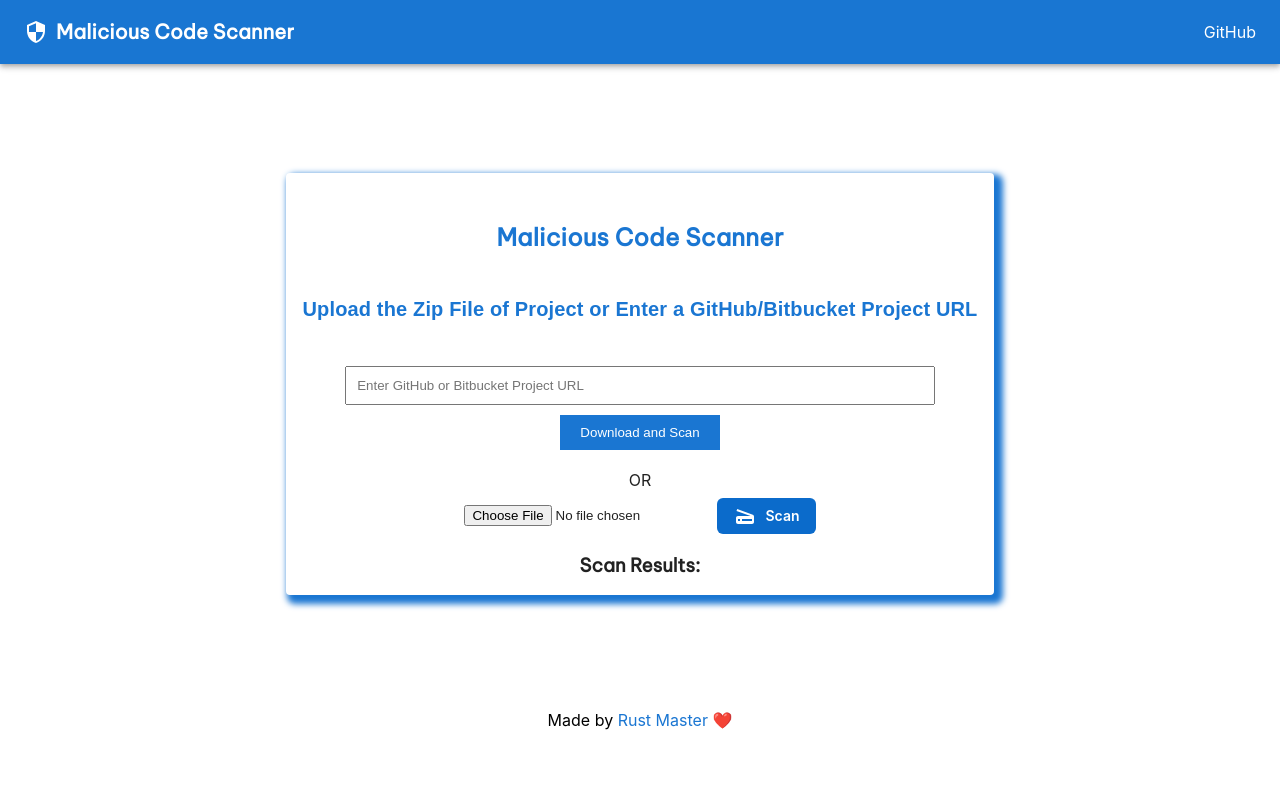
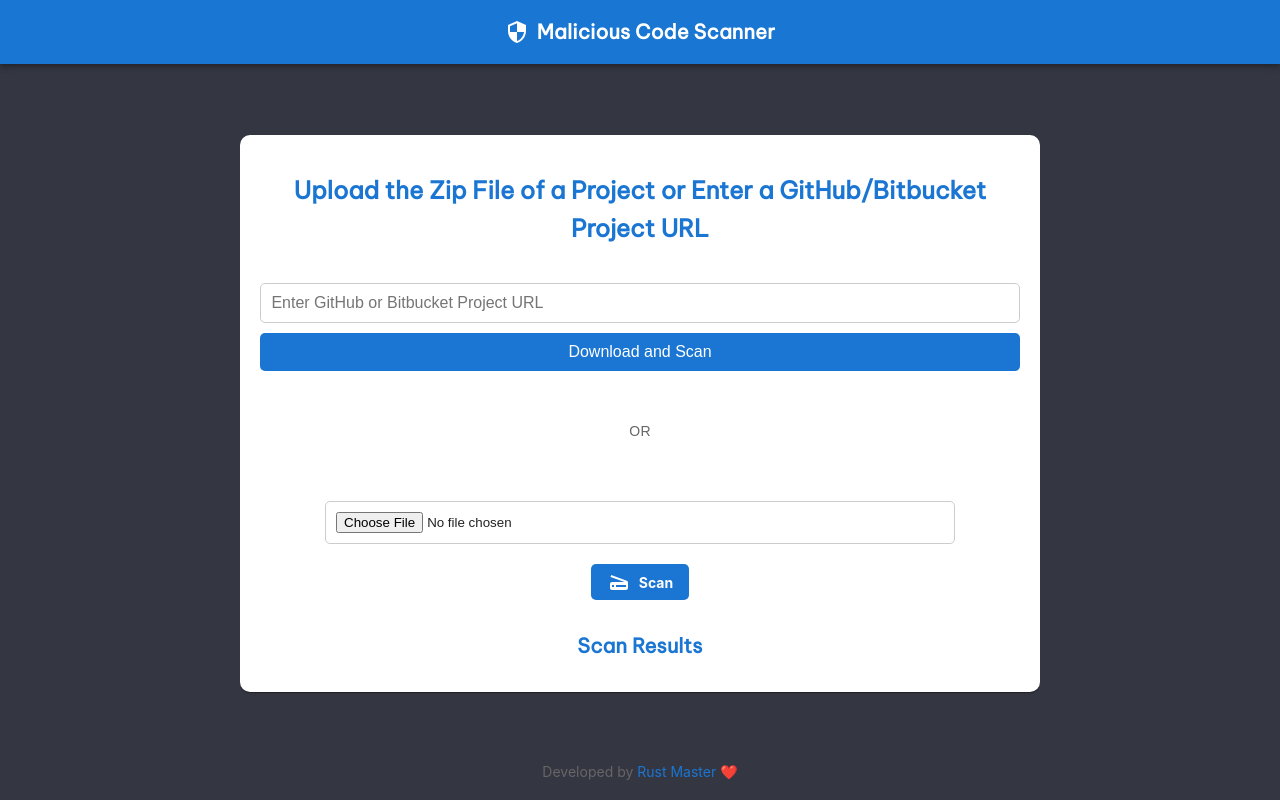
Before and after one commit to rust-master/malicious-code-scanner, a React (Create React App) app: page / in a window 1280 px wide. Built offline with nearby package versions, Linux system fonts and the light colour scheme.

Commit message:
UI/UX update

```diff
--- a/src/App.js
+++ b/src/App.js
@@ -252,7 +252,7 @@ function App() {
   const backgroundColor = isNewFile
     ? "black"
     : results.length === 0
-      ? "white"
+      ? "#343642"
       : results[0] === "No Malicious Code Found"
         ? "#3cbe4b"
         : "#f10e43";
@@ -261,83 +261,129 @@ function App() {
     <div
     className="main"
     style={{
-        overflow: "hidden !important",
+      overflow: "hidden",
       backgroundColor: backgroundColor,
+      minHeight: "100vh",
+      display: "flex",
+      flexDirection: "column",
+      alignItems: "center",
     }}
   >
     <ResponsiveAppBar />
-      <div className="App">
+    <div className="App" style={{ width: "100%", maxWidth: "800px", margin: "auto" }}>
       <ToastContainer />
-        <Card className="CardDiv" sx={{ marginTop: 5, minWidth: 275, boxShadow: "5px 5px 6px 4px #1A76D2" }}>
+      <Card
+        className="CardDiv"
+        sx={{
+          marginTop: 5,
+          marginBottom: 5,
+          padding: "20px",
+          boxShadow: "10 18px 26px rgba(0, 0, 0, 0.2)",
+          borderRadius: "10px",
+        }}
+      >
         <CardContent>
           <Typography
-              sx={{ fontSize: 24, fontFamily: "Be Vietnam Pro", fontWeight: 600 }}
-              color="#1A76D2"
-              gutterBottom
-            >
-              Malicious Code Scanner
-            </Typography>
-            <Typography
-              variant="h6"
+            variant="h5"
             style={{
               color: "#1A76D2",
               fontWeight: "bold",
               textAlign: "center",
-                marginBottom: "15px",
-                fontFamily: "Arial, sans-serif",
+              marginBottom: "20px",
+              fontFamily: "Be Vietnam Pro, Arial, sans-serif",
               lineHeight: "1.6",
             }}
           >
-              Upload the Zip File of Project or Enter a GitHub/Bitbucket Project URL
+            Upload the Zip File of a Project or Enter a GitHub/Bitbucket Project URL
           </Typography>
         </CardContent>
 
-          <div>
+        {/* Input Section */}
+        <div style={{ marginBottom: "20px" }}>
           <input
             type="text"
             value={githubURL}
             onChange={(e) => setGithubURL(e.target.value)}
             placeholder="Enter GitHub or Bitbucket Project URL"
             style={{
-                width: "80%",
-                margin: "10px auto",
-                display: "block",
+              width: "97%",
               padding: "10px",
+              borderRadius: "5px",
+              border: "1px solid #ccc",
+              fontSize: "16px",
+              marginBottom: "10px",
             }}
           />
           <button
             onClick={handleDownload}
             style={{
+              width: "100%",
               backgroundColor: "#1A76D2",
               color: "white",
               border: "none",
-                padding: "10px 20px",
+              borderRadius: "5px",
+              padding: "10px",
+              fontSize: "16px",
               cursor: "pointer",
-                marginBottom: "20px",
             }}
           >
             Download and Scan
           </button>
         </div>
 
-          <div>OR</div>
+        {/* Divider */}
+        <Typography
+          variant="body2"
+          style={{
+            textAlign: "center",
+            margin: "20px 0",
+            color: "#666",
+            fontFamily: "Arial, sans-serif",
+          }}
+        >
+          OR
+        </Typography>
 
-          <UploadForm handleUpload={handleUpload} fileInputRef={fileInputRef} setGithubURL={setGithubURL} githubURL={githubURL} setResults={setResults} results={results} />
+        {/* File Upload Section */}
+        <UploadForm
+          handleUpload={handleUpload}
+          fileInputRef={fileInputRef}
+          setGithubURL={setGithubURL}
+          githubURL={githubURL}
+          setResults={setResults}
+          results={results}
+        />
 
-
+        {/* Scan Results Section */}
         <SearchResults results={results} />
 
-          <LinearProgress color="success" style={{ display: progressBar === false ? "none" : "block" }} />
+        {/* Progress Bar */}
+        <LinearProgress
+          color="success"
+          sx={{
+            display: progressBar === false ? "none" : "block",
+            marginTop: "20px",
+            borderRadius: "5px",
+          }}
+        />
       </Card>
     </div>
-      <p>
-        Made by{" "}
-        <a style={{ color: "#1A76D2" }} href="https://github.com/rust-master" target="_blank" rel="noreferrer">
-          Rust Master ❤️{" "}
+
+    {/* Footer */}
+    <footer style={{ marginBottom: "20px", fontSize: "14px", color: "#666" }}>
+    Developed by{" "}
+      <a
+        style={{ color: "#1A76D2", textDecoration: "none"}}
+        href="https://github.com/rust-master"
+        target="_blank"
+        rel="noreferrer"
+      >
+        Rust Master ❤️
       </a>
-      </p>
+    </footer>
     <Analytics />
   </div>
+
   );
 }
 
--- a/src/AppBar.js
+++ b/src/AppBar.js
@@ -1,119 +1,42 @@
-import * as React from "react";
+import React from "react";
 import AppBar from "@mui/material/AppBar";
-import Box from "@mui/material/Box";
 import Toolbar from "@mui/material/Toolbar";
-import IconButton from "@mui/material/IconButton";
 import Typography from "@mui/material/Typography";
-import Menu from "@mui/material/Menu";
-import MenuIcon from "@mui/icons-material/Menu";
+import SecurityIcon from "@mui/icons-material/Security";
 import Container from "@mui/material/Container";
-import Button from "@mui/material/Button";
-import SecurityIcon from "@mui/icons-material/Security";
-import GitHub from "@mui/icons-material/GitHub";
 
 function ResponsiveAppBar() {
-  const [anchorElNav, setAnchorElNav] = React.useState(null);
-
-  const handleOpenNavMenu = (event) => {
-    setAnchorElNav(event.currentTarget);
-  };
-
-  const handleCloseNavMenu = () => {
-    setAnchorElNav(null);
-  };
-
   return (
     <AppBar position="static">
       <Container maxWidth="xl">
-        <Toolbar disableGutters>
-          <SecurityIcon sx={{ display: { xs: "none", md: "flex" }, mr: 1 }} />
+        <Toolbar
+          disableGutters
+          sx={{
+            justifyContent: "center", // Centers all items inside the toolbar
+            textAlign: "center",
+          }}
+        >
+          <SecurityIcon sx={{ mr: 1 }} />
           <Typography
             variant="h6"
             noWrap
             component="a"
             href="/"
             sx={{
-              mr: 9,
-              display: { xs: "none", md: "flex" },
-              fontFamily: "Be Vietnam Pro",
+              display: "flex",
+              alignItems: "center",
+              fontFamily: "Be Vietnam Pro, sans-serif",
               fontWeight: 700,
-              //   letterSpacing: '.3rem',
               color: "inherit",
               textDecoration: "none",
             }}
           >
             Malicious Code Scanner
           </Typography>
-
-          <Box sx={{ flexGrow: 1, display: { xs: "flex", md: "none" } }}>
-            <IconButton
-              size="large"
-              aria-label="account of current user"
-              aria-controls="menu-appbar"
-              aria-haspopup="true"
-              onClick={handleOpenNavMenu}
-              color="inherit"
-            >
-              <MenuIcon />
-            </IconButton>
-            <Menu
-              id="menu-appbar"
-              anchorEl={anchorElNav}
-              anchorOrigin={{
-                vertical: "bottom",
-                horizontal: "left",
-              }}
-              keepMounted
-              transformOrigin={{
-                vertical: "top",
-                horizontal: "left",
-              }}
-              open={Boolean(anchorElNav)}
-              onClose={handleCloseNavMenu}
-              sx={{
-                display: { xs: "block", md: "none" },
-              }}
-            >
-              <Button>
-                <GitHub sx={{ display: { xs: "flex", md: "none" }, mr: 1 }} />
-                {"Github"}
-              </Button>
-            </Menu>
-          </Box>
-          <SecurityIcon sx={{ display: { xs: "flex", md: "none" }, mr: 1 }} />
-          <Typography
-            variant="h5"
-            noWrap
-            component="a"
-            href="/"
-            sx={{
-              mr: 2,
-              display: { xs: "flex", md: "none" },
-              flexGrow: 1,
-              fontFamily: "monospace",
-              fontWeight: 700,
-              letterSpacing: ".3rem",
-              color: "inherit",
-              textDecoration: "none",
-            }}
-          >
-            Malicious Code Scanner
-          </Typography>
-          <Box sx={{ flexGrow: 1, display: { xs: "none", md: "flex" } }}></Box>
-          <Box sx={{ flexGrow: 0 }}>
-            <a
-              href="https://github.com/rust-master/malicious-code-scanner"
-              target="_blank"
-              rel="noreferrer"
-              style={{ textDecoration: "none", color: "white" }}
-            >
-              {" "}
-              GitHub
-            </a>
-          </Box>
         </Toolbar>
       </Container>
     </AppBar>
   );
 }
+
 export default ResponsiveAppBar;
--- a/src/SearchResults.js
+++ b/src/SearchResults.js
@@ -1,15 +1,37 @@
 import React from 'react';
+import Typography from "@mui/material/Typography";
 
 const SearchResults = ({ results }) => {
   return (
-    <div>
-      <h3 style={{fontFamily: "Be Vietnam Pro"}}>Scan Results:</h3>
-      <ul>
-        {results.map((result, index) => (
-          <li style={{listStyle: "none", fontFamily: "Be Vietnam Pro"}} key={index}>{result}</li>
-        ))}
-      </ul>
-    </div>
+<div style={{ marginTop: "30px" }}>
+  <Typography
+    variant="h6"
+    sx={{
+      fontFamily: "Be Vietnam Pro, Arial, sans-serif",
+      fontWeight: "bold",
+      marginBottom: "10px",
+      textAlign: "center",
+      color: "#1A76D2",
+    }}
+  >
+    Scan Results
+  </Typography>
+  <ul style={{ padding: "0", margin: "0", listStyle: "none", textAlign: "center" }}>
+    {results.map((result, index) => (
+      <li
+        key={index}
+        style={{
+          fontFamily: "Be Vietnam Pro, Arial, sans-serif",
+          fontSize: "14px",
+          color: "#444",
+          marginBottom: "5px",
+        }}
+      >
+        {result}
+      </li>
+    ))}
+  </ul>
+</div>
   );
 };
 
--- a/src/UploadForm.js
+++ b/src/UploadForm.js
@@ -32,15 +32,41 @@ const UploadForm = ({ handleUpload, fileInputRef, setGithubURL, githubURL }) =>
   }, [githubURL]);  // Only when githubURL change
 
   return (
-    <div style={{marginTop:"8px"}}>
-      <form onSubmit={handleSubmit} className="formDiv">
-        <input className="fileInput" type="file" onChange={handleFileChange} ref={fileInputRef}/>
+<div style={{ marginTop: "20px", textAlign: "center" }}>
+  <form onSubmit={handleSubmit} className="formDiv" style={{ display: "inline-block", width: "100%" }}>
+    <input
+      className="fileInput"
+      type="file"
+      onChange={handleFileChange}
+      ref={fileInputRef}
+      style={{
+        display: "block",
+        margin: "10px auto",
+        padding: "10px",
+        border: "1px solid #ccc",
+        borderRadius: "5px",
+        width: "80%",
+      }}
+    />
 
-        <Button className="scanBtn" type="submit" startDecorator={<Scanner />}>
-          Scan
-        </Button>
-      </form>
-    </div>
+    <Button
+      className="scanBtn"
+      type="submit"
+      startDecorator={<Scanner />}
+      sx={{
+        backgroundColor: "#1A76D2",
+        color: "white",
+        textTransform: "none",
+        fontWeight: "bold",
+        marginTop: "10px",
+        borderRadius: "5px",
+        "&:hover": { backgroundColor: "#155a9f" },
+      }}
+    >
+      Scan
+    </Button>
+  </form>
+</div>
   );
 };
 
```
Lines whose indentation alone changed are shown as unchanged.
